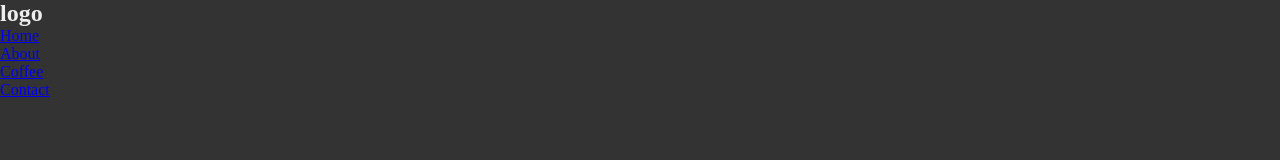
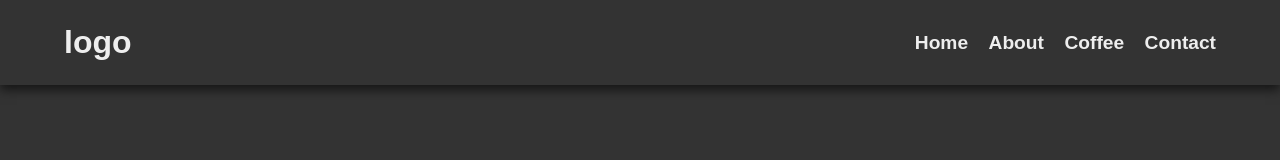
Before and after one commit to anirudha-8/coffee-landing-page, a plain HTML site: page index.html in a window 1280 px wide. Drawn offline with Linux system fonts and the light colour scheme; a web font is replaced by a local one.

Commit message:
add styles for navbar

```diff
--- a/src/style.css
+++ b/src/style.css
@@ -28,4 +28,39 @@ button {
 body {
 	color: var(--font-color);
 	background-color: var(--bg-color);
+	font-family: sans-serif;
 }
+
+/* ========== navbar css ========== */
+nav {
+	display: flex;
+	justify-content: space-between;
+	align-items: center;
+	padding: 1.5rem 4rem;
+	font-weight: 600;
+	box-shadow: 0 5px 10px rgba(0, 0, 0, 0.586);
+}
+
+.logo {
+	font-size: 2rem;
+}
+
+nav li {
+	display: inline;
+	list-style: none;
+	margin-left: 1rem;
+}
+
+nav li a {
+	text-decoration: none;
+	color: var(--font-color);
+	font-size: 1.2rem;
+	padding-bottom: 2px;
+	transition: color 0.3s;
+}
+
+nav li a:hover {
+	color: var(--theme-color);
+	border-bottom: 2px solid var(--theme-color);
+	transform: scale(1.01);
+}
```
